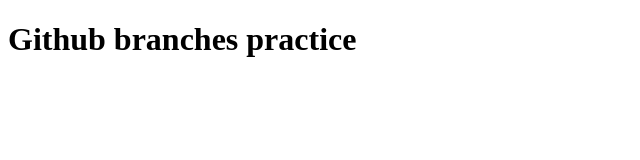
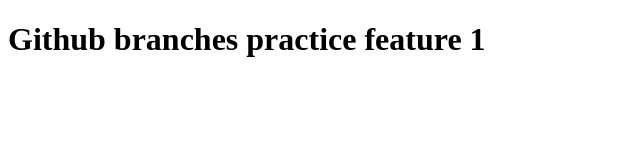
Before and after one commit to Alfredo08/Branches-practice, a plain HTML site: page index.html in a window 1280 px wide. Shown: the whole page, without its empty margins (0-640 px from the left). Drawn offline with Linux system fonts and the light colour scheme.

Commit message:
Changing title feature 1

```diff
--- a/index.html
+++ b/index.html
@@ -8,7 +8,7 @@
     </head>
     <body>
         <h1>
-            Github branches practice
+            Github branches practice feature 1
         </h1>
     </body>
 </html>
```
